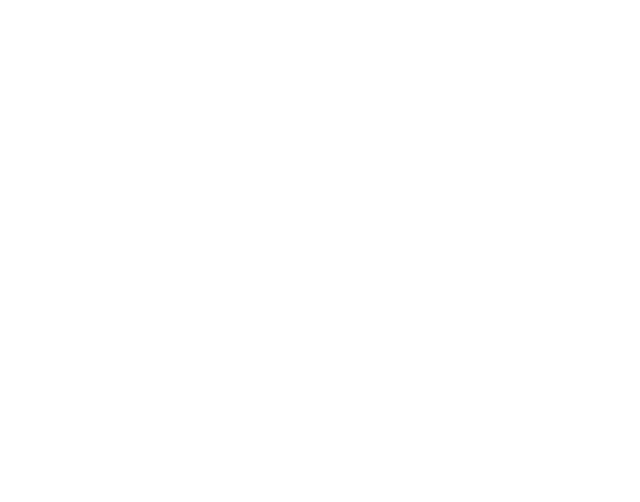
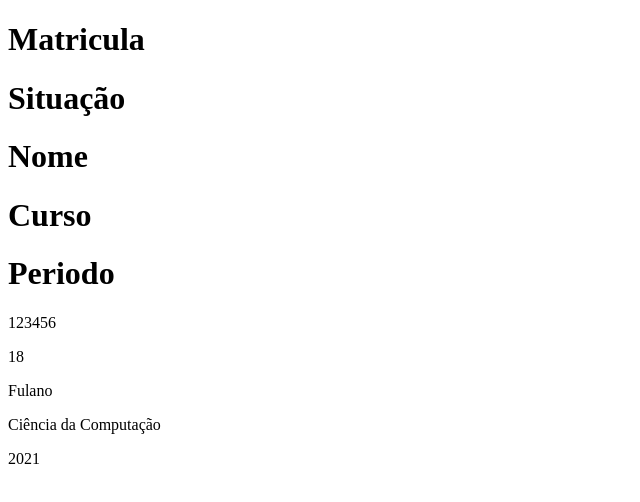
Before and after one commit to ufjf-dcc207/ufjf-dcc207-2024-3-a-atv02-Miguel-Dias-112, a React (Vite) app: page / in a window 1280 px wide. Shown: the top 502 px of the page, without its empty margins (0-640 px from the left). Built offline with nearby package versions, Linux system fonts and the light colour scheme.

Commit message:
Cria tsx pros dados dos alunos

```diff
--- a/src/App.tsx
+++ b/src/App.tsx
@@ -1,11 +1,44 @@
 
+type Aluno = {
+  nome: string
+  matricula: number
+  idade: number
+  curso: string
+  periodoLetivo: number
+}
+function DadosAluno(aluno: Aluno) {
+  return (
+    <div>
+      <div>
+        <h1>Matricula</h1>
+        <h1>Situação</h1>
+        <h1>Nome</h1>
+        <h1>Curso</h1>
+        <h1>Periodo</h1>
+      </div>
+      <div>
+        <p>{aluno.matricula}</p>
+        <p>{aluno.idade}</p>
+        <p>{aluno.nome}</p>
+        <p>{aluno.curso}</p>
+        <p>{aluno.periodoLetivo}</p>
+      </div>
+
+    </div>
+  )
+}
 function App() {
-
+  const aluno = {
+    nome: 'Fulano',
+    matricula: 123456,
+    idade: 18,
+    curso: 'Ciência da Computação',
+    periodoLetivo: 2021,
+  }
   return (
-    <>
-
-    </>
-  )
+    <div>
+      <DadosAluno {...aluno} />
+    </div>  )
 }
 
 export default App
```
